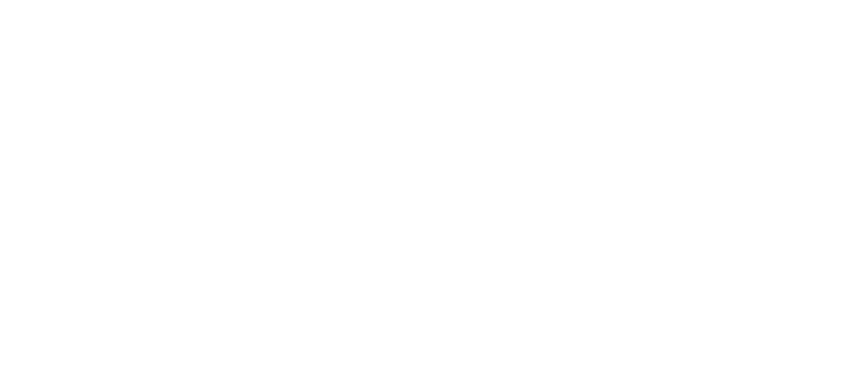
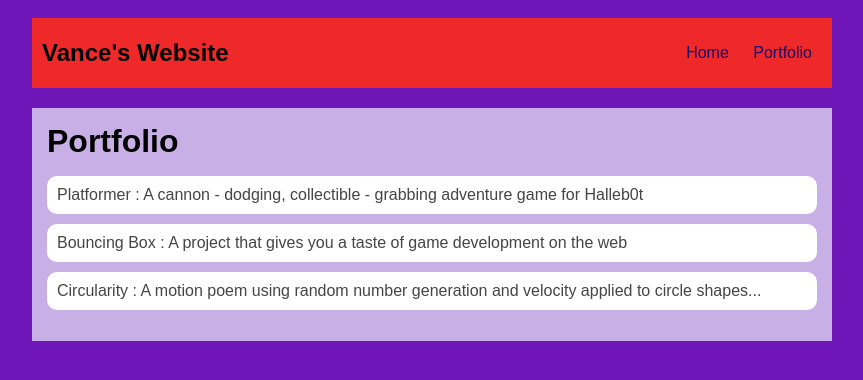
Before and after one commit to V4Sythe/V4Sythe.github.io, a plain HTML site: page portfolio.html in a window 1280 px wide. Shown: the whole page, without its empty margins (208-1071 px from the left). Drawn offline with Linux system fonts and the light colour scheme.

Commit message:
add portfolio.html file

```diff
--- a/portfolio.html
+++ b/portfolio.html
@@ -0,0 +1,33 @@
+<!DOCTYPE HTML>
+<html>
+    <head>
+        <title>Vance's 1st Website</title>
+        <link rel="stylesheet" href="style.css">
+    </head>
+
+    <body>
+      <div id="all-contents">
+        <nav>
+            <h1>Vance's Website</h1>
+            <ul id="nav-ul">
+                <li class="nav-li">
+                    <a class="nav-a" href="index.html">Home</a>
+                </li>
+                <li class="nav-li">
+                    <a class="nav-a" href="portfolio.html">Portfolio</a>
+                </li>
+            </ul>
+        </nav>
+        <main>
+            <div class="content">
+<h1>Portfolio</h1>
+<ul id="portfolio">
+    <li><a href="projects/platformer/">Platformer : A cannon - dodging, collectible - grabbing adventure game for Halleb0t</a></li>
+    <li><a href="projects/bouncing-box/">Bouncing Box : A project that gives you a taste of game development on the web </a></li>
+    <li><a href="projects/circularity/">Circularity : A motion poem using random number generation and velocity applied to circle shapes...</a></li>
+</ul>
+            </div>
+        </main>
+      </div>
+    </body>
+</html>
--- a/style.css
+++ b/style.css
@@ -20,7 +20,7 @@ nav {
 h1 {
     display: flex;
     align-items: center;
-    color: white;
+    color: rgb(5, 4, 4);
     flex: 1;
     margin: 0;
 }
@@ -61,3 +61,28 @@ main {
 h2, h3 {
     margin: 0px;
 }
+ /* portfolio styles */
+ .content h1 {
+    color: rgb(0, 0, 0);
+}
+
+#portfolio {
+    list-style-type: none;
+    padding-left: 0;
+}
+
+#portfolio li {
+    background: #fff;
+    padding: 10px;
+    border-radius: 10px;
+    margin-bottom: 10px;
+}
+
+#portfolio li:hover {
+    background: #eee;
+}
+
+#portfolio a {
+    text-decoration: none;
+    color: #454545;
+}
```
